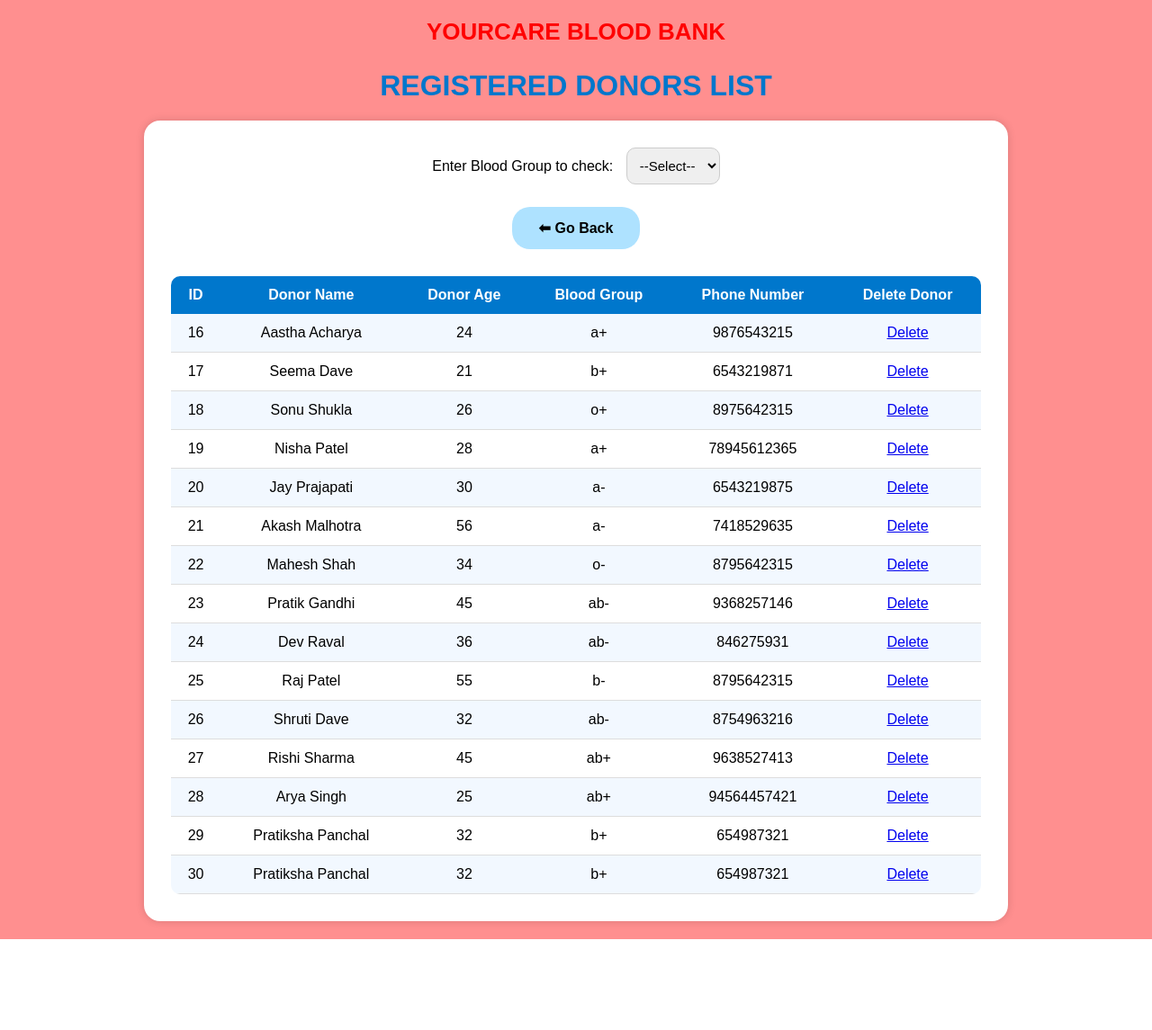
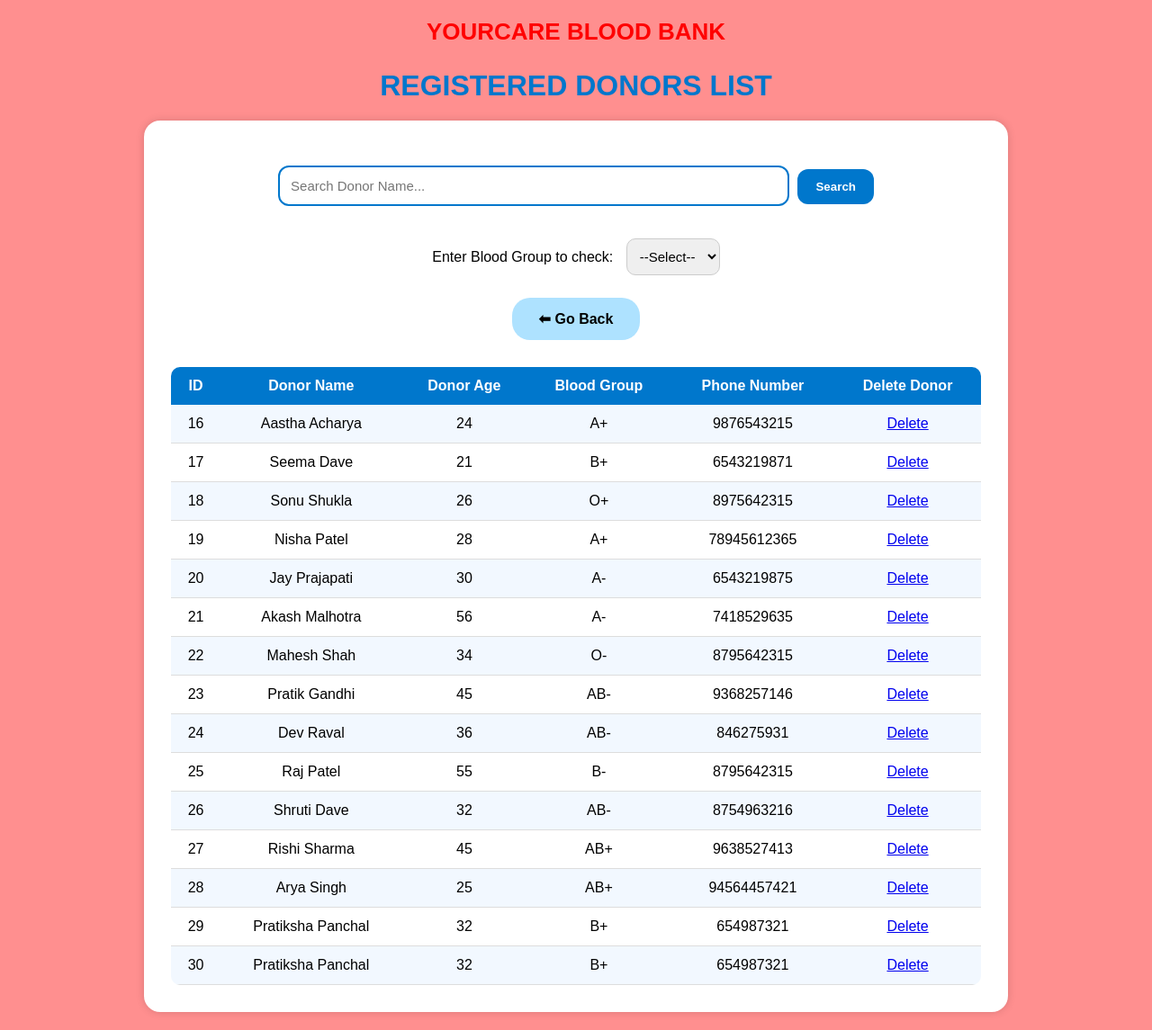
Before and after one commit to prachis-30/BloodBank, a Flask app: page /donors in a window 1280 px wide. Shown: the whole page at 90% size. Before the commit the page ends 1044 px from the top, so only its background shows below. Run offline with Flask 3, Linux system fonts and the light colour scheme; data comes from the database, SQL or seed files in the repository; both versions use the stored data as it was after the commit.

Commit message:
update donor & add validations

```diff
--- a/app.py
+++ b/app.py
@@ -50,14 +50,27 @@ try:
     @app.route('/donors')
     def donors():
         bg = request.args.get('bg')
+        search = request.args.get('search')
 
         conn = sqlite3.connect('donors.db')
         cursor = conn.cursor()
 
+    # Base query
+        query = "SELECT * FROM donors WHERE 1=1"
+        params = []
+
+    # Blood group filter
         if bg:
-            cursor.execute("SELECT * FROM donors WHERE blood_group = ?", (bg,))
-        else:
-            cursor.execute("SELECT * FROM donors")
+            query += " AND lower(blood_group) = ?"
+            params.append(bg.lower())
+
+    # Name search filter
+        if search:
+            query += " AND lower(name) LIKE ?"
+            params.append("%" + search.lower() + "%")
+
+    # Execute final built query
+        cursor.execute(query, params)
 
         donor_list = cursor.fetchall()
         conn.close()
--- a/templates/donors.html
+++ b/templates/donors.html
@@ -102,11 +102,71 @@
     cursor: pointer;
     }
     </style>
+    <script>
+document.getElementById("donorForm").addEventListener("submit", function (e) {
+    const name = document.getElementById("name").value.trim();
+    const age = document.getElementById("age").value.trim();
+    const phone = document.getElementById("phone").value.trim();
+    const blood = document.getElementById("blood_group").value;
+
+    if (name === "") {
+        alert("Please enter donor's full name.");
+        e.preventDefault();
+        return;
+    }
+
+    if (age === "" || age < 18 || age > 100) {
+        alert("Age must be between 18 and 100.");
+        e.preventDefault();
+        return;
+    }
+
+    if (!/^[0-9]{10}$/.test(phone)) {
+        alert("Phone number must be exactly 10 digits.");
+        e.preventDefault();
+        return;
+    }
+
+    if (blood === "" || blood === "--Select--") {
+        alert("Please select a valid blood group.");
+        e.preventDefault();
+        return;
+    }
+});
+</script>
+
 </head>
 <body>
     <h3>YOURCARE BLOOD BANK</h3>
     <h1>REGISTERED DONORS LIST</h1>
     <div class="container">
+        <form method="get" style="margin-top: 20px; text-align: center;">
+    <input
+        type="text"
+        name="search"
+        placeholder="Search Donor Name..."
+        value="{{ request.args.get('search', '') }}"
+        style="
+            width: 60%;
+            padding: 12px;
+            border-radius: 12px;
+            border: 2px solid #0077cc;
+            font-size: 15px;
+        "
+    >
+    <button type="submit" style="
+        padding: 12px 20px;
+        background: #0077cc;
+        color: white;
+        font-weight: bold;
+        border: none;
+        border-radius: 12px;
+        cursor: pointer;
+        margin-left: 5px;
+    ">Search</button>
+</form>
+
+<br><br>
         <form method="get">
             <label>Enter Blood Group to check:</label>
             <select name="bg" onchange="this.form.submit()">
@@ -134,6 +194,17 @@
     ⬅ Go Back
 </a>
 
+{% if donors|length == 0 %}
+    <p style="
+        color: red;
+        font-weight: bold;
+        font-size: 18px;
+        margin-top: 20px;
+    ">
+        ❌ No donors found!
+    </p>
+{% endif %}
+
 
         <table>
             <tr>
@@ -149,7 +220,7 @@
                 <td>{{ d[0] }}</td>
                 <td>{{ d[1] }}</td>
                 <td>{{ d[2] }}</td>
-                <td>{{ d[3] }}</td>
+                <td>{{ d[3].upper() }}</td>
                 <td>{{ d[4] }}</td>
                 <td><a href="#" onclick="confirmDelete({{ d[0] }})">Delete</a></td>
             </tr>
--- a/templates/index.html
+++ b/templates/index.html
@@ -127,6 +127,7 @@ input, select {
         <div class="form-group">
             <label for="blood_group">Blood Group:</label>
             <select id="blood_group" name="blood_group" required>
+                <option value="">--Select--</option>
                 <option value="a+">A+</option>
                 <option value="a-">A-</option>
                 <option value="b+">B+</option>
```
Also changed, not shown: donors.db.
